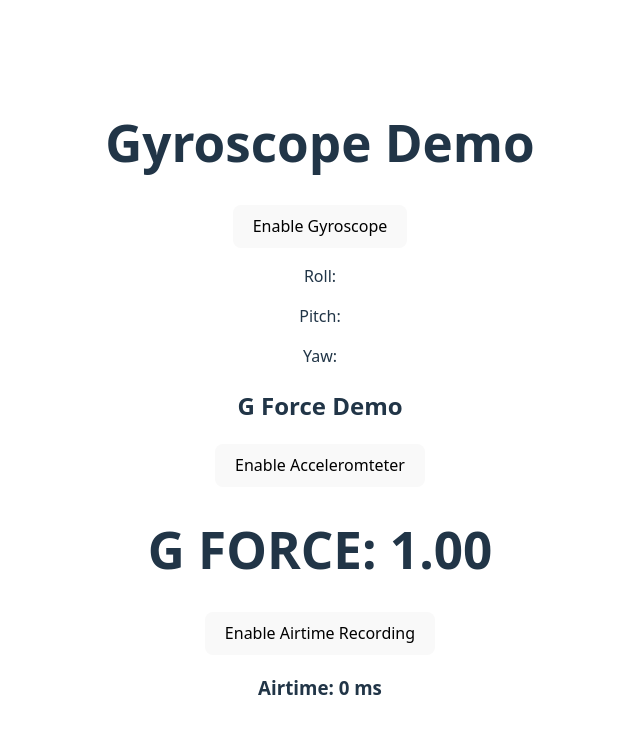
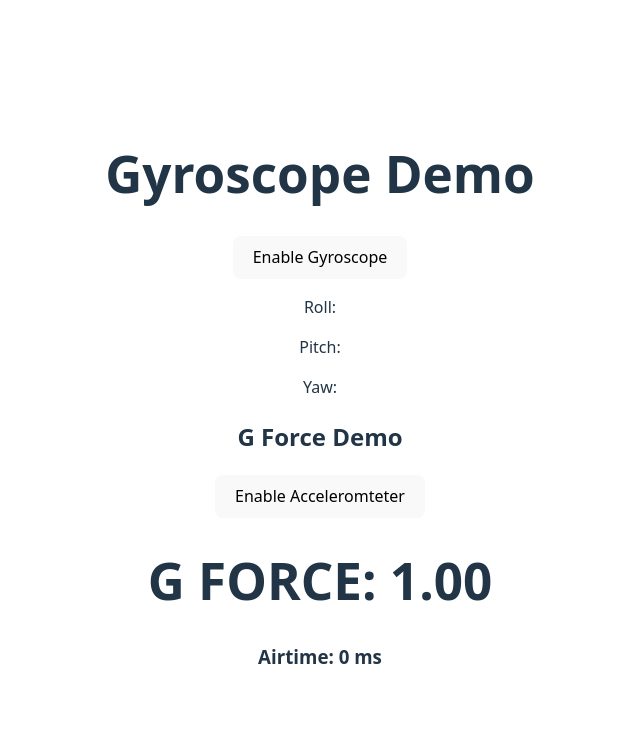
Before and after one commit to fire8811/flipfone, a React app in the folder frontend/: page / in a window 1280 px wide. Shown: the top 734 px of the page, without its empty margins (320-960 px from the left). Built offline with nearby package versions, Linux system fonts and the light colour scheme; the HTML template or start-up script is replaced by a standard one.

Commit message:
remove unneccessary airtime button

```diff
--- a/frontend/src/accelerometer-demo.tsx
+++ b/frontend/src/accelerometer-demo.tsx
@@ -62,7 +62,6 @@ export function AccDemo() {
 
       <h1>G FORCE: {gForce.toFixed(2)}</h1>
 
-      <button onClick={() => {setAirtime(0);}}>Enable Airtime Recording</button>
       <h3>Airtime: {airtime} ms</h3>
     </div>
     );
```
